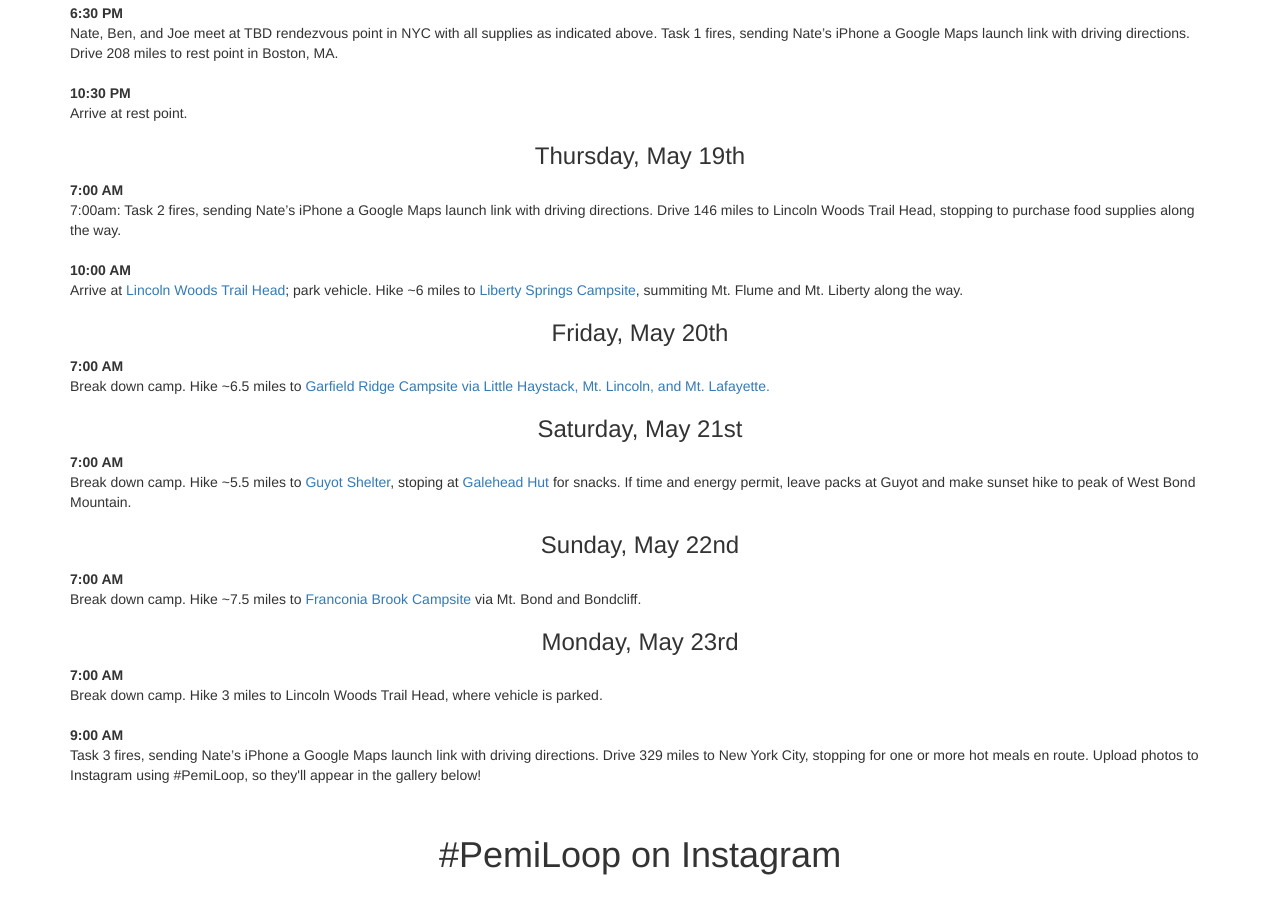
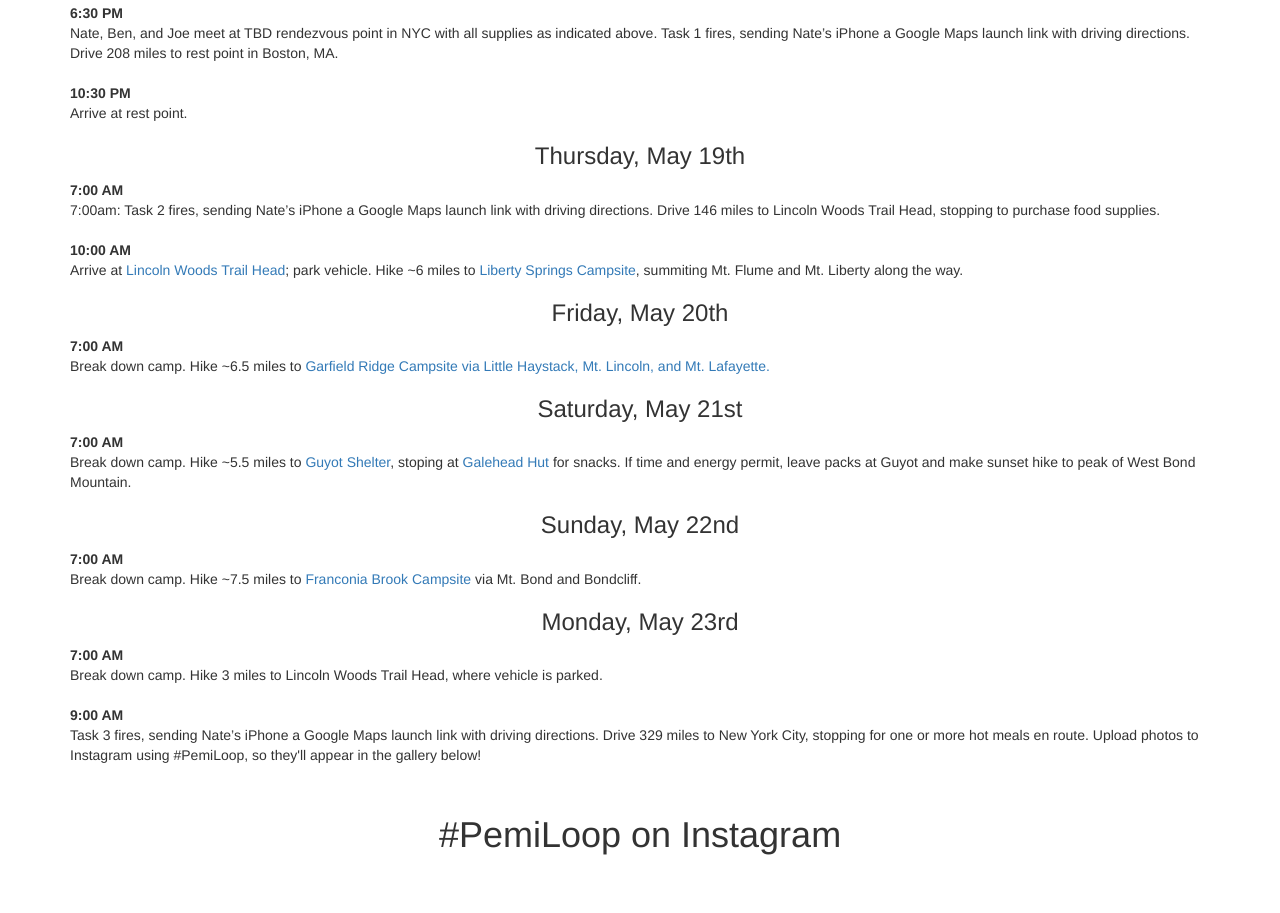
Before and after one commit to n8joseph/projectpemi, a plain HTML site: page index.html in a window 1280 px wide. Shown: the part 1077-1990 px from the top of the page. Drawn offline with nearby package versions, Linux system fonts and the light colour scheme; some packages are replaced by stand-ins of ours.

Commit message:
Further copy changes

```diff
--- a/index.html
+++ b/index.html
@@ -47,7 +47,7 @@
         <strong>10:30 PM</strong><br/>Arrive at rest point.
         </p>
         <h3>Thursday, May 19th</h3>
-        <p class="text-left"><strong>7:00 AM</strong> <br/>7:00am: Task 2 fires, sending Nate’s iPhone a Google Maps launch link with driving directions. Drive 146 miles to Lincoln Woods Trail Head, stopping to purchase food supplies along the way.<br/> <br/>
+        <p class="text-left"><strong>7:00 AM</strong> <br/>7:00am: Task 2 fires, sending Nate’s iPhone a Google Maps launch link with driving directions. Drive 146 miles to Lincoln Woods Trail Head, stopping to purchase food supplies.<br/> <br/>
         <strong>10:00 AM</strong><br/>Arrive at <a href="https://www.google.com/maps/place/Lincoln+Woods+Visitor+Information+Center+%26+Trail+Head/@44.063402,-71.5909879,17z/data=!3m1!4b1!4m2!3m1!1s0x4cb37fb6132ca695:0x1bc11a2f5faca4d0">Lincoln Woods Trail Head</a>; park vehicle. Hike ~6 miles to <a href="https://www.google.com/maps/place/Liberty+Springs+Campsite,+Lincoln,+NH+03251/@44.1178857,-71.7196962,12z/data=!3m1!4b1!4m2!3m1!1s0x4cb47e3a5e520ea1:0xab1a95414c1aca67">Liberty Springs Campsite</a>, summiting Mt. Flume and Mt. Liberty along the way.
         </p>
         <h3>Friday, May 20th</h3>
```
